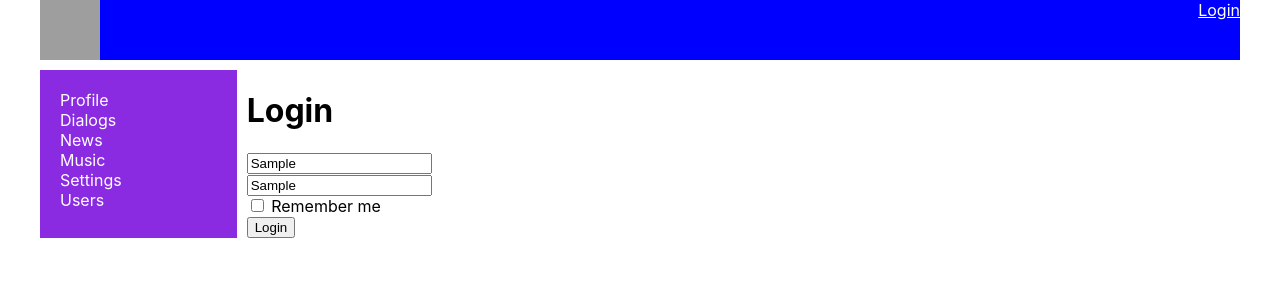
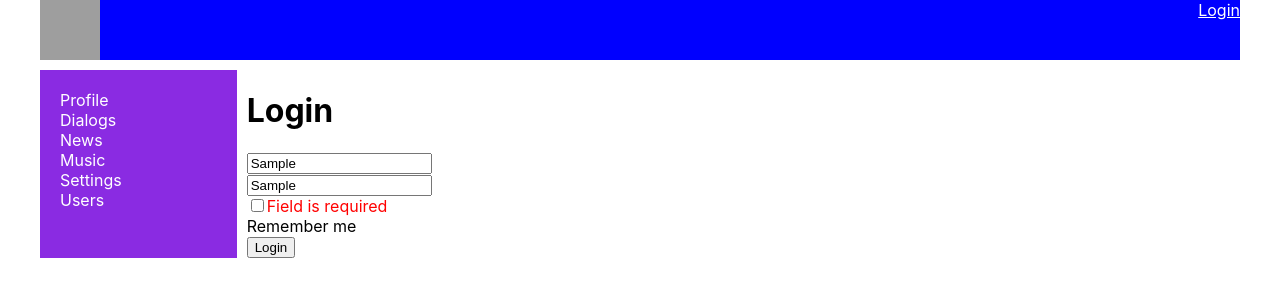
Before and after one commit to stormofe/ReactSamurai, a React (Create React App) app: page /login in a window 1280 px wide. Both pictures are taken after typing "Sample", "Sample" into the empty fields and a click on the button "Login". Shown: the top 300 px of the page. Built offline with nearby package versions, Linux system fonts and the light colour scheme; no server answers; grey boxes are pictures that could not be loaded.

Commit message:
Less 77. Use validation on forms

```diff
--- a/src/components/Dialogs/Dialogs.jsx
+++ b/src/components/Dialogs/Dialogs.jsx
@@ -2,14 +2,20 @@
 import n from './Dialogs.module.css';
 import DialogItem from './DialogItem/DialogItem';
 import Message from './Message/Message';
-import { Redirect } from 'react-router-dom';
+import { maxLengthCreator, required } from '../../utils/validators/validators';
 import { Field, reduxForm } from 'redux-form';
+import { Textarea } from '../common/FormsControls/FormsControls';
 
+const maxLength50 = maxLengthCreator(50);
 
 const AddMessageForm = (props) => {
+
 	return (
 		<form onSubmit={props.handleSubmit}>
-			<Field placeholder={"Enter new message"} name={"newMessage"} component={"textarea"} />
+			<Field placeholder={"Enter new message"}
+				name={"newMessage"}
+				component={Textarea}
+				validate={[required, maxLength50]} />
 			<div>
 				<button>Add mess</button>
 			</div>
--- a/src/components/Login/Login.jsx
+++ b/src/components/Login/Login.jsx
@@ -1,19 +1,21 @@
 import React from 'react';
 import { Field, reduxForm } from 'redux-form';
+import { maxLengthCreator, required } from '../../utils/validators/validators';
+import { Input } from '../common/FormsControls/FormsControls';
 
-
+const maxLength20 = maxLengthCreator(20);
 
 const LoginForm = (props) => {
 	return (
 		<form onSubmit={props.handleSubmit}>
 			<div>
-				<Field placeholder={"Login"} name={"login"} component={"input"} />
+				<Field placeholder={"Login"} name={"login"} component={Input} validate={[required, maxLength20]} />
 			</div>
 			<div>
-				<Field placeholder={"Password"} name={"password"} component={"input"} />
+				<Field placeholder={"Password"} name={"password"} component={Input} validate={[required, maxLength20]} />
 			</div>
 			<div>
-				<Field type={"Checkbox"} name={"rememberMe"} component={"input"} /> Remember me
+				<Field type={"Checkbox"} name={"rememberMe"} component={Input} validate={[required]} /> Remember me
 			</div>
 			<div>
 				<button>Login</button>
--- a/src/components/Profile/MyPosts/MyPosts.jsx
+++ b/src/components/Profile/MyPosts/MyPosts.jsx
@@ -1,6 +1,8 @@
 import React from 'react';
 import { Field, reduxForm } from 'redux-form';
-import n from './MyPosts.module.css';
+import { maxLengthCreator, required } from '../../../utils/validators/validators';
+import { Textarea } from '../../common/FormsControls/FormsControls';
+
 import Post from './Post/Post';
 
 
@@ -23,10 +25,12 @@
 	)
 }
 
+const maxLength10 = maxLengthCreator(10);
+
 let AddNewPostForm = (props) => {
 	return (
 		<form onSubmit={props.handleSubmit}>
-			<Field name={"newPostText"} placeholder={"Add text"} component={"textarea"} />
+			<Field name={"newPostText"} placeholder={"Add text"} component={Textarea} validate={[required, maxLength10]} />
 			<div>
 				<button>Add post</button>
 			</div>
--- /dev/null
+++ b/src/components/common/FormsControls/FormsControls.js
@@ -0,0 +1,22 @@
+import n from "./FormsControls.module.css"
+
+const FormControl = ({input, meta, ...props}) => {
+	const hasError = meta.touched && meta.error;
+	return (
+		<div className={n.formControl + " " + (hasError ? n.error : '')}>
+			{props.children}
+			{hasError && <span>{meta.error}</span>}
+		</div>
+	)
+}
+
+
+export const Textarea = (props) => {
+	const {input, meta, child, ...restProps} = props;
+	return <FormControl {...props}><textarea {...input} {...restProps}/></FormControl>
+}
+
+export const Input = (props) => {
+	const {input, meta, child, ...restProps} = props;
+	return <FormControl {...props}><input {...input} {...restProps}/></FormControl>
+}
--- /dev/null
+++ b/src/components/common/FormsControls/FormsControls.module.css
@@ -0,0 +1,10 @@
+.formControl {}
+
+.formControl.error input,
+.formControl.error textarea {
+	border: 1px solid red;
+}
+
+.formControl.error span {
+	color: red;
+}
--- /dev/null
+++ b/src/utils/validators/validators.js
@@ -0,0 +1,8 @@
+export const required = (value) => {
+	if(value) return undefined;
+	return 'Field is required';
+}
+export const maxLengthCreator = (maxLength) => (value) => {
+	if(value.length > maxLength) return `max length is ${maxLength}`;
+	return undefined;
+}
```
